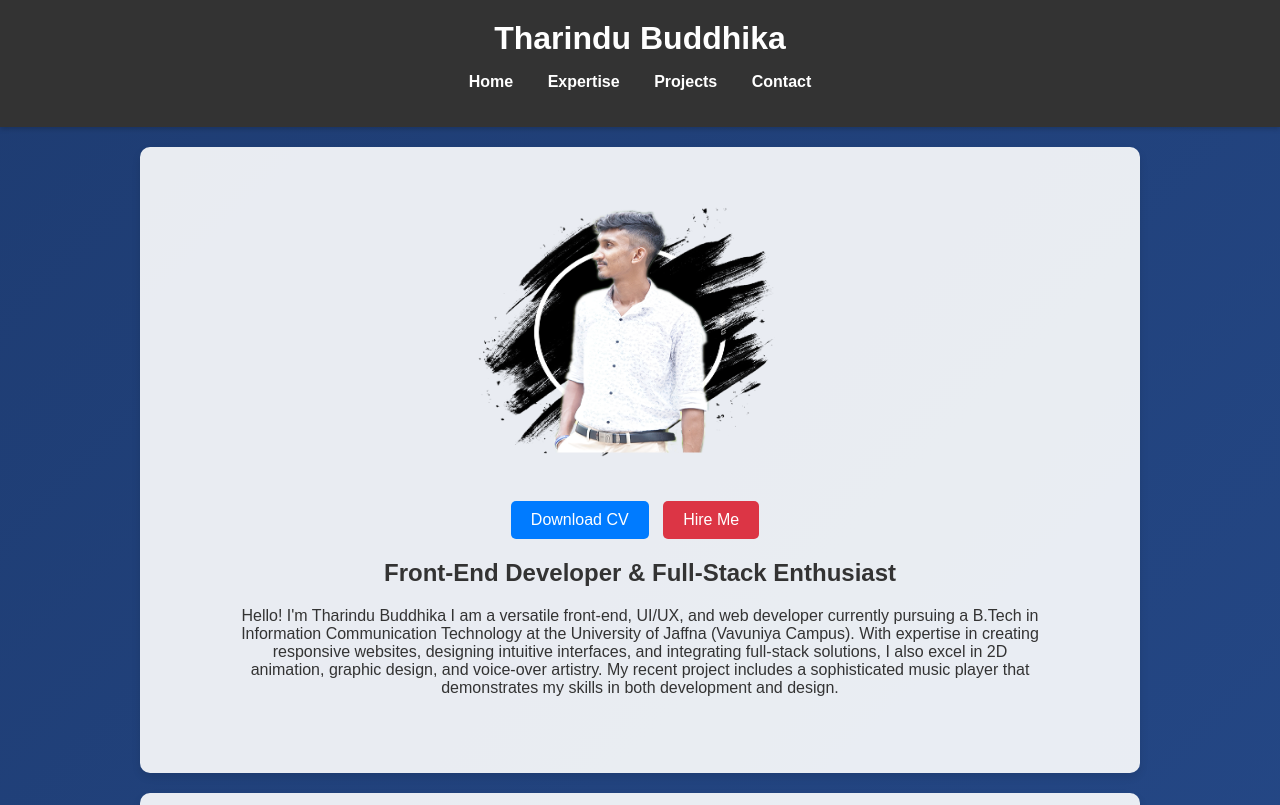
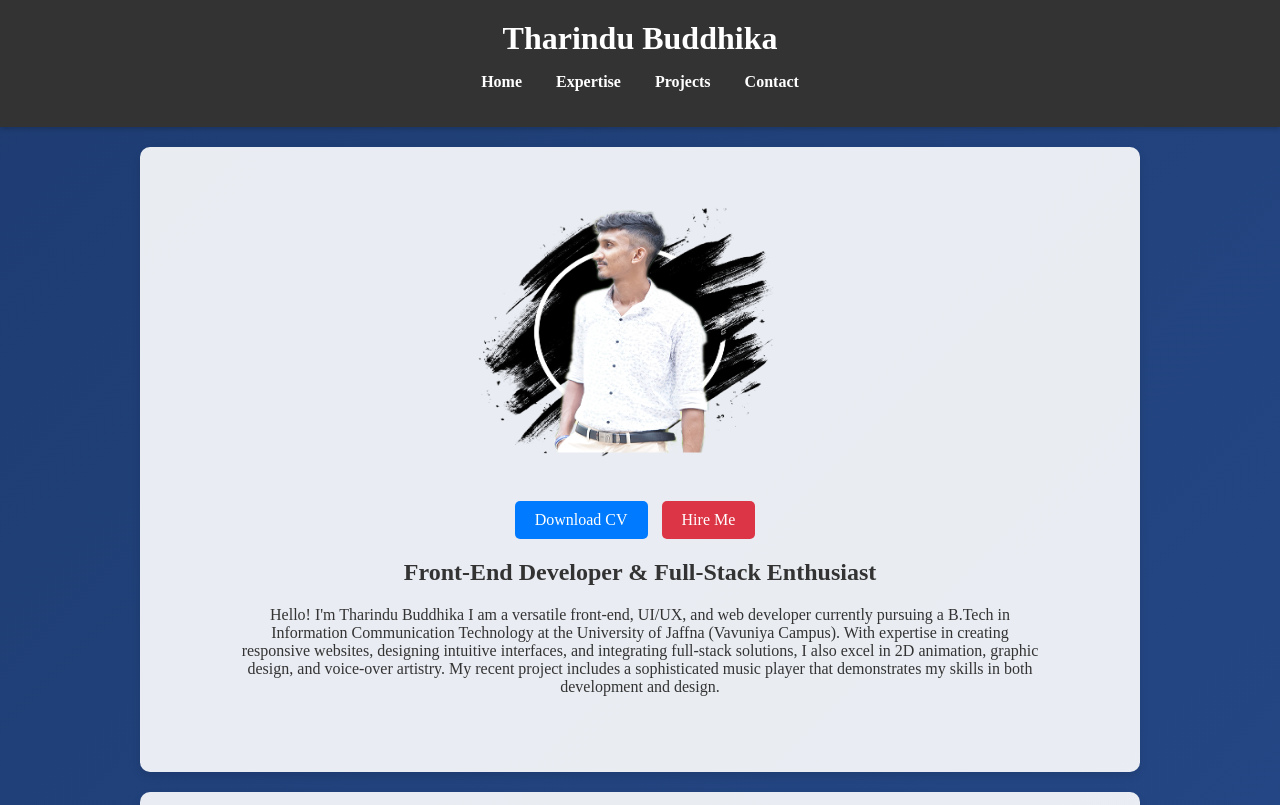
Before and after one commit to TMBuddhika/Portfolio_TMB, a plain HTML site: page index.html in a window 1280 px wide. Shown: the top 805 px of the page. Drawn offline with nearby package versions, Linux system fonts and the light colour scheme.

Commit message:
NEW FONT
to montserrat

```diff
--- a/styles.css
+++ b/styles.css
@@ -1,6 +1,6 @@
 /* General styles */
 body {
-    font-family: Arial, sans-serif;
+    font-family: Montserrat;
     margin: 0;
     padding: 0;
     background: linear-gradient(135deg, #1e3c72, #2a5298);
```
